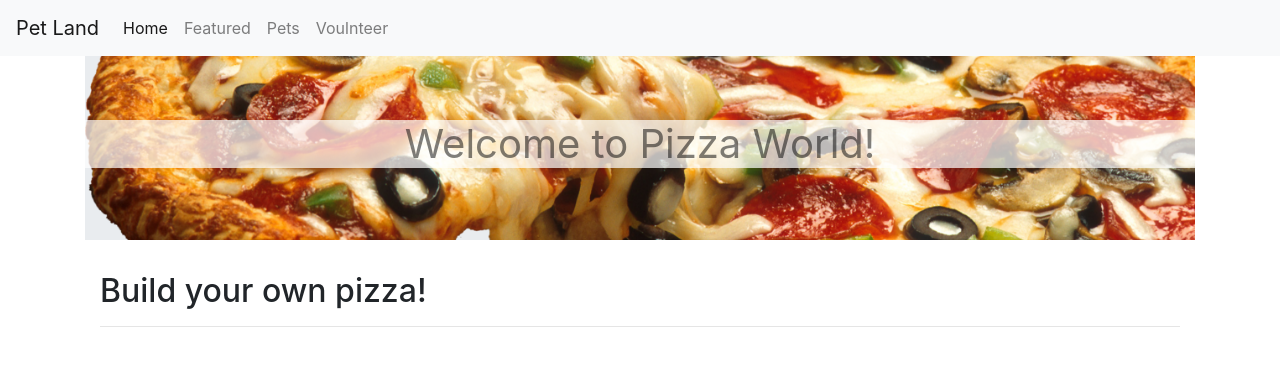
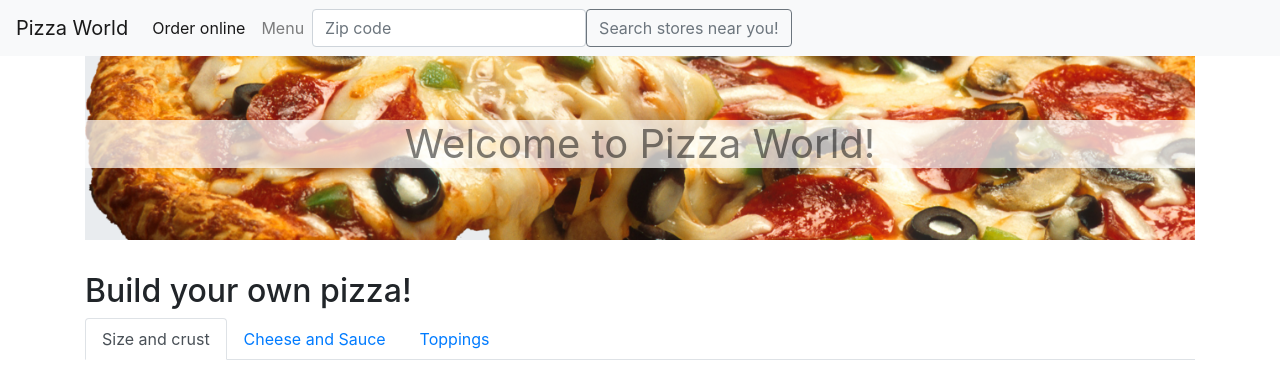
Before and after one commit to austinmgray210/codeup-web-exercises, a plain HTML site: page order-pizza.html in a window 1280 px wide. Drawn offline with nearby package versions, Linux system fonts and the light colour scheme.

Commit message:
updated pizza exercise

```diff
--- a/order-pizza.html
+++ b/order-pizza.html
@@ -14,9 +14,9 @@
 <body>
 
 
-<!-- Top nav start -->
+    <!-- Top nav start -->
 <nav class="navbar navbar-expand-lg navbar-light bg-light">
-    <a class="navbar-brand" href="#">Pet Land</a>
+    <a class="navbar-brand" href="#">Pizza World</a>
     <button class="navbar-toggler" type="button" data-toggle="collapse" data-target="#navbarSupportedContent"
             aria-controls="navbarSupportedContent" aria-expanded="false" aria-label="Toggle navigation">
         <span class="navbar-toggler-icon"></span>
@@ -24,39 +24,55 @@
     <div class="collapse navbar-collapse" id="navbarSupportedContent">
         <ul class="navbar-nav mr-auto">
             <li class="nav-item active">
-                <a class="nav-link" href="#">Home <span class="sr-only">(current)</span></a>
+                <a class="nav-link" href="#">Order online<span class="sr-only">(current)</span></a>
             </li>
             <li class="nav-item">
-                <a class="nav-link" href="#">Featured</a>
+                <a class="nav-link" href="#">Menu</a>
             </li>
-            <li class="nav-item">
-                <a class="nav-link" href="#">Pets</a>
-            </li>
-            <li class="nav-item">
-                <a class="nav-link" href="#">Voulnteer</a>
-            </li>
+            <form class="form-inline">
+                <input class="form-control mr-auto" type="search" placeholder="Zip code" aria-label="Search">
+                <button class="btn btn-outline-secondary my-2 my-sm-0" type="submit">Search stores near you!</button>
+            </form>
         </ul>
     </div>
 </nav>
-<!-- Top nav end -->
+    <!-- Top nav end -->
 
-
-<!-- Jumbotron start -->
+    <!-- Jumbotron -->
 <div class="container">
     <div class="jumbotron jumbotron-fluid">
         <h1 class="text-black-50">Welcome to Pizza World!</h1>
     </div>
-    <div class="container">
+    <!-- /Jumbotron -->
+
     <h2>Build your own pizza!</h2>
-        <hr/>
-    </div>
+
+    <!-- Selections -->
+    <!-- Nav tabs -->
+    <ul class="nav nav-tabs">
+        <li class="nav-item">
+            <a class="nav-link active" href="#">Size and crust</a>
+        </li>
+        <li class="nav-item">
+            <a class="nav-link" href="#">Cheese and Sauce</a>
+        </li>
+        <li class="nav-item">
+            <a class="nav-link" href="#">Toppings</a>
+        </li>
+    </ul>
+
+
+    <!-- /Selections -->
+</div>
 
 
 
 
-</div>
 
-<!-- Jumbotron end -->
+
+
+
+
 
 
 
```
Also changed, not shown: warmups.html (+15 -4 lines).
